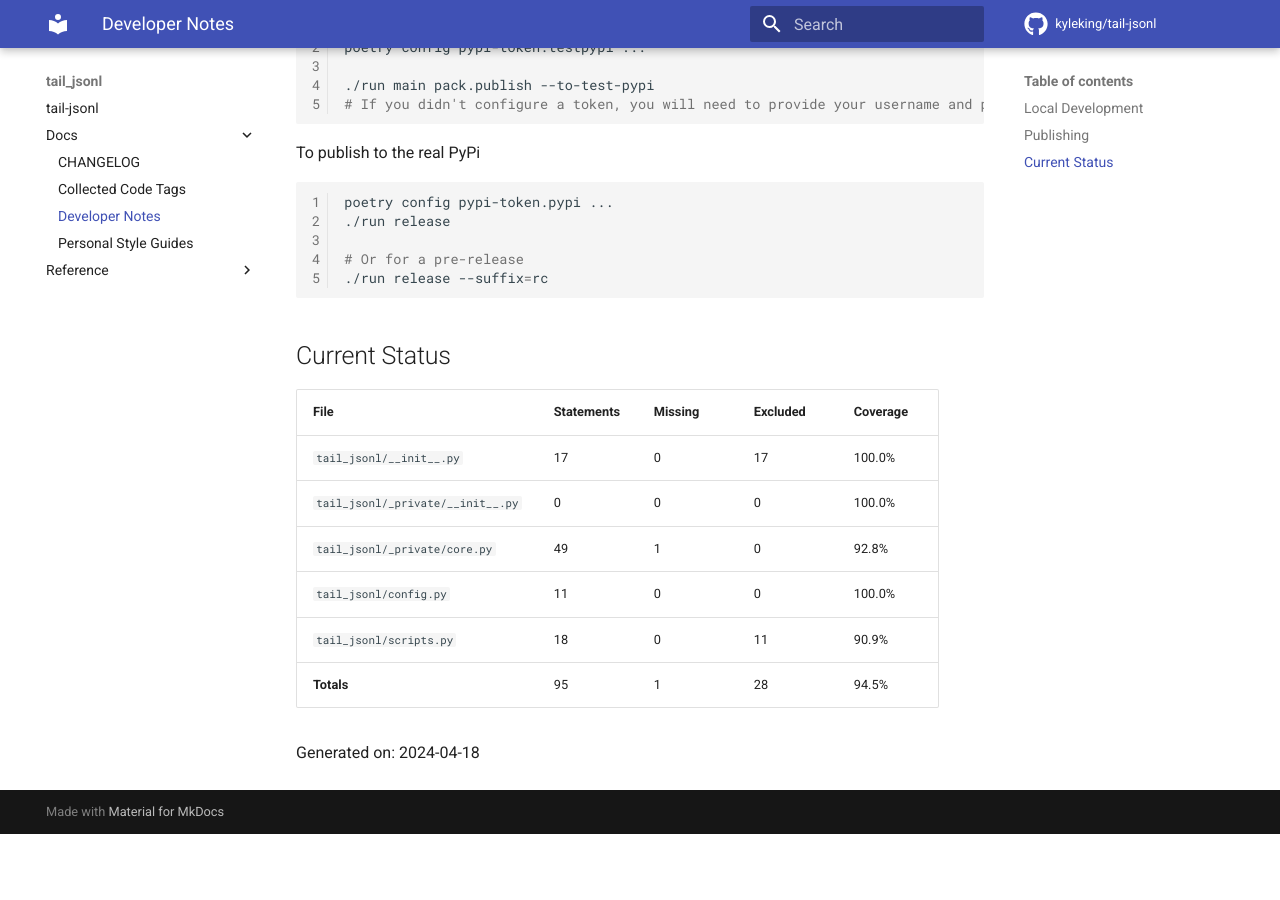
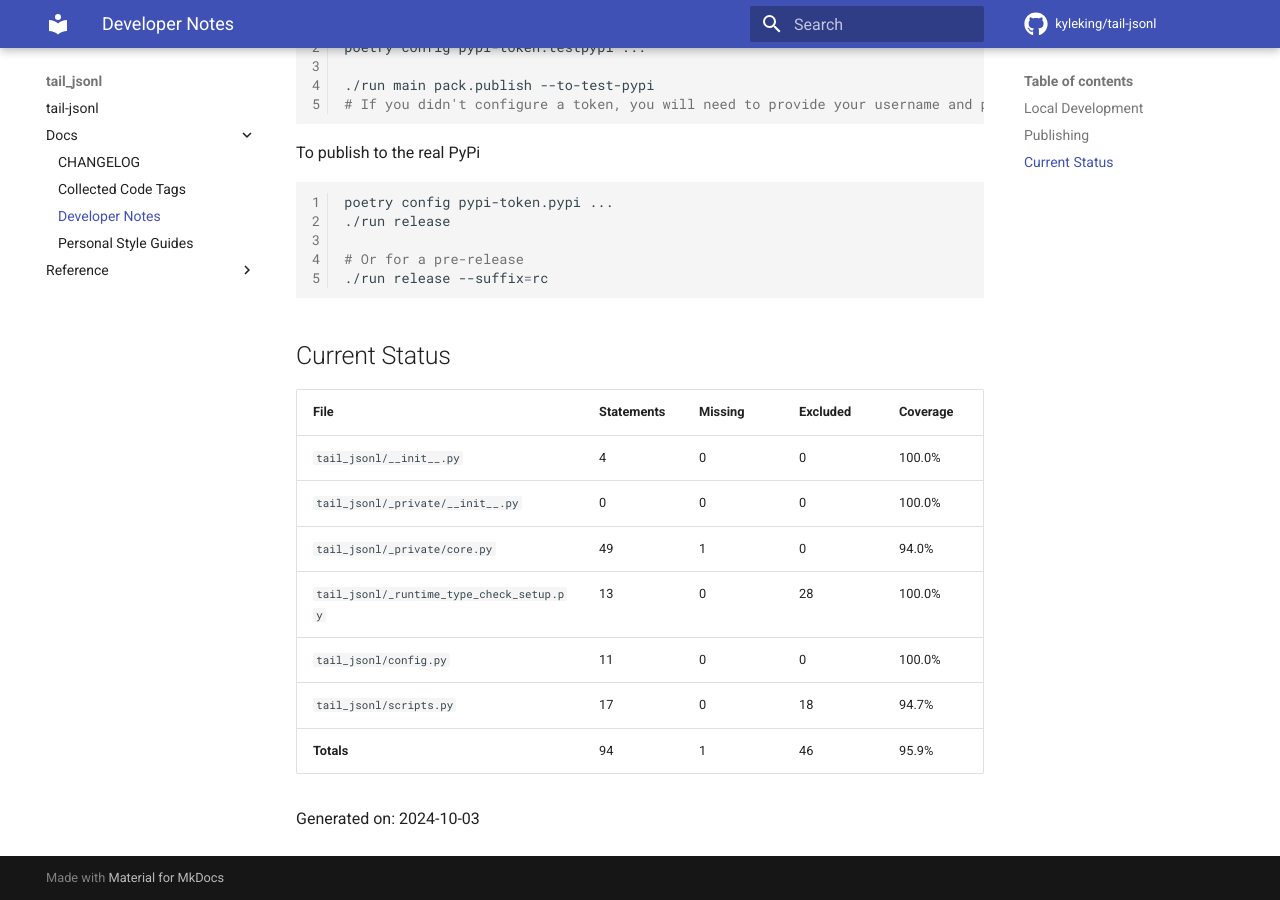
Before and after one commit to KyleKing/tail-jsonl, an MkDocs documentation site: the page built from docs/docs/DEVELOPER_GUIDE.md, in a window 1280 px wide and 900 px high, scrolled down 687 px. Built offline with MkDocs 1.6.1 and Material for MkDocs 9.7.7, drawn with Linux system fonts in a browser that asks for light colours; comment, search, counter and statistics services are not loaded; before the commit the page ends 1521 px from its top, so only the background shows below that.

```diff
--- a/.pre-commit-config.yaml
+++ b/.pre-commit-config.yaml
@@ -42,7 +42,7 @@ repos:
       - id: trailing-whitespace
         exclude: __snapshots__/.*\.ambr
   - repo: https://github.com/commitizen-tools/commitizen
-    rev: v3.27.0
+    rev: v3.29.1
     hooks:
       - id: commitizen
   - repo: https://github.com/executablebooks/mdformat
@@ -86,7 +86,7 @@ repos:
         exclude: poetry\.lock|config_default.toml|demo_config.toml
         stages: ["pre-commit"]
   - repo: https://github.com/KyleKing/calcipy
-    rev: 3.0.1
+    rev: 4.0.0
     hooks:
       - id: copier-forbidden-files
       - id: lint-fix
--- a/docs/docs/DEVELOPER_GUIDE.md
+++ b/docs/docs/DEVELOPER_GUIDE.md
@@ -45,14 +45,15 @@ poetry config pypi-token.pypi ...
 ## Current Status
 
 <!-- {cts} COVERAGE -->
-| File                              |   Statements |   Missing |   Excluded | Coverage   |
-|-----------------------------------|--------------|-----------|------------|------------|
-| `tail_jsonl/__init__.py`          |           17 |         0 |         17 | 100.0%     |
-| `tail_jsonl/_private/__init__.py` |            0 |         0 |          0 | 100.0%     |
-| `tail_jsonl/_private/core.py`     |           49 |         1 |          0 | 92.8%      |
-| `tail_jsonl/config.py`            |           11 |         0 |          0 | 100.0%     |
-| `tail_jsonl/scripts.py`           |           18 |         0 |         11 | 90.9%      |
-| **Totals**                        |           95 |         1 |         28 | 94.5%      |
+| File                                      | Statements | Missing | Excluded | Coverage |
+|-------------------------------------------|------------|---------|----------|----------|
+| `tail_jsonl/__init__.py`                  | 4          | 0       | 0        | 100.0%   |
+| `tail_jsonl/_private/__init__.py`         | 0          | 0       | 0        | 100.0%   |
+| `tail_jsonl/_private/core.py`             | 49         | 1       | 0        | 94.0%    |
+| `tail_jsonl/_runtime_type_check_setup.py` | 13         | 0       | 28       | 100.0%   |
+| `tail_jsonl/config.py`                    | 11         | 0       | 0        | 100.0%   |
+| `tail_jsonl/scripts.py`                   | 17         | 0       | 18       | 94.7%    |
+| **Totals**                                | 94         | 1       | 46       | 95.9%    |
 
-Generated on: 2024-04-18
+Generated on: 2024-10-03
 <!-- {cte} -->
--- a/pyproject.toml
+++ b/pyproject.toml
@@ -50,13 +50,13 @@ version = "1.2.5"
 
 [tool.poetry.dependencies]
 python = "^3.9.13"
-corallium = ">=2.0.0"
+corallium = ">=2.0.1"
 dotted-notation = ">=0.11.0"
 
 [tool.poetry.group.dev.dependencies]
-calcipy = {extras = ["doc", "lint", "nox", "stale", "tags", "test", "types"], version = ">=3.0.2"}
+calcipy = {extras = ["doc", "lint", "nox", "stale", "tags", "test", "types"], version = ">=4.0.0"}
 pytest-pretty = ">=1.2.0"
-syrupy = ">=4.6.1"
+syrupy = ">=4.7.1"
 tomli-w = ">=1.0.0"
 
 [tool.poetry.scripts]
```
Also changed, not shown: docs/docs/CHANGELOG.md (+2 -0 lines), 2 other files.
